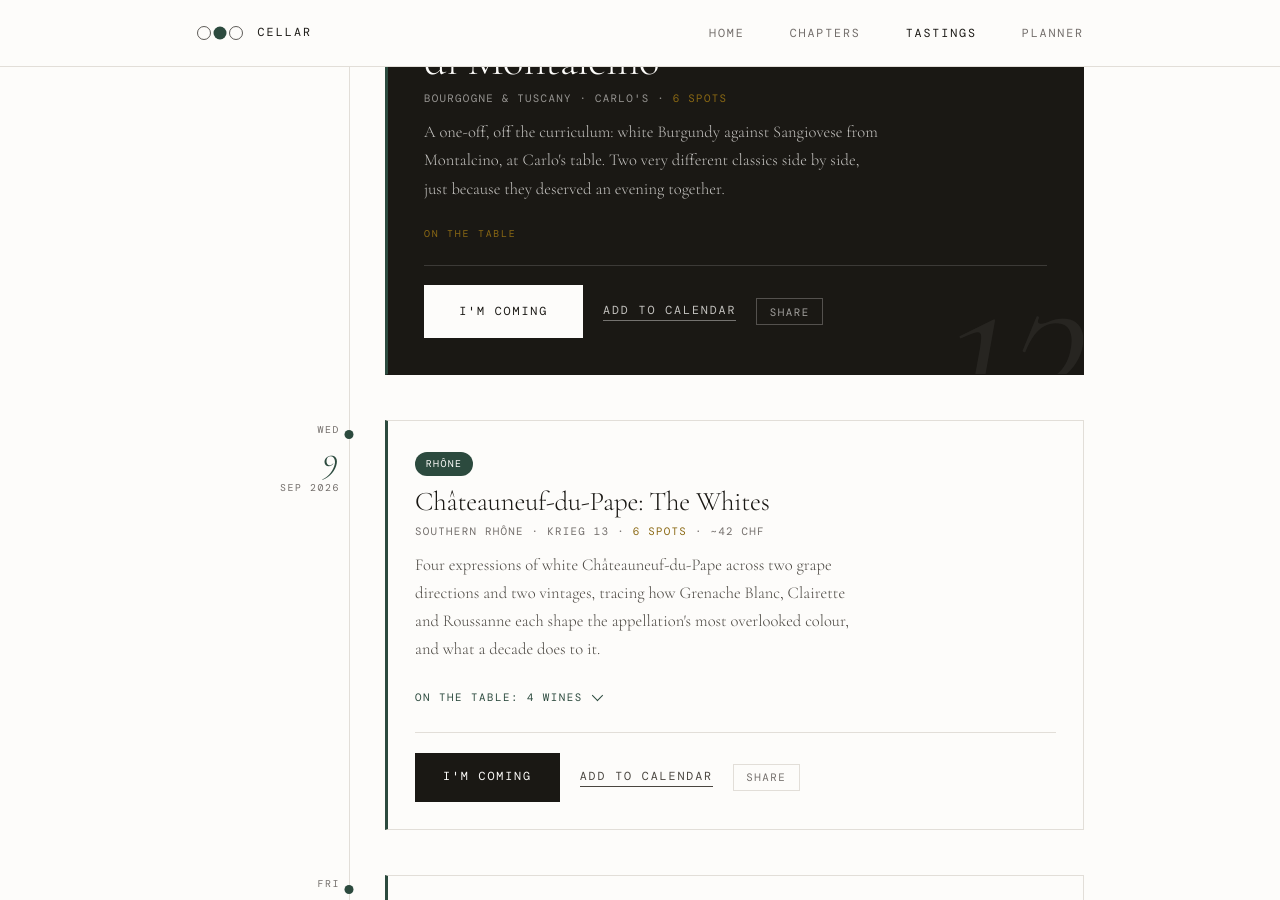
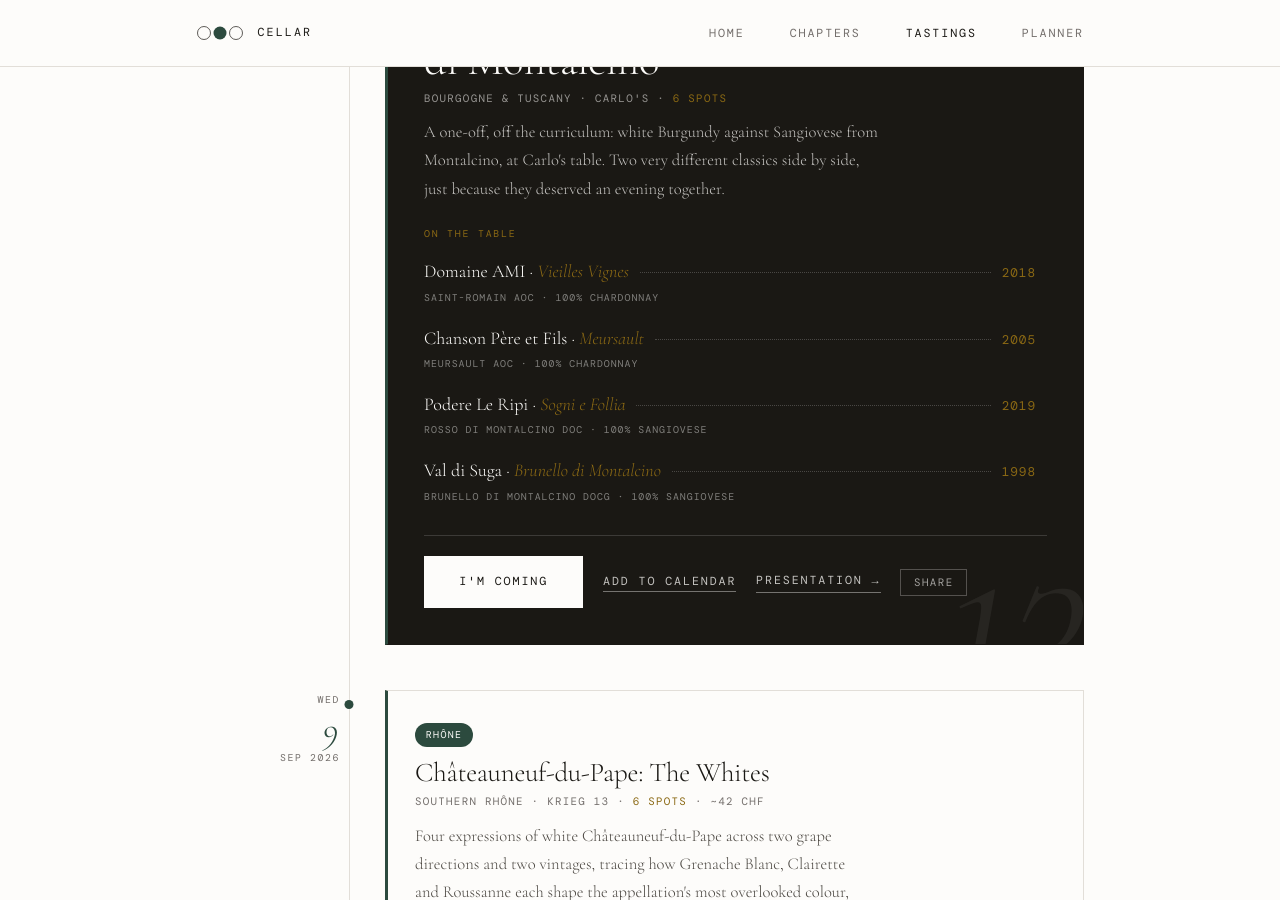
Before and after one commit to silviodirubbo/cellar, a Jekyll site: the page built from tastings/index.html, in a window 1280 px wide and 900 px high, scrolled down 939 px. Built offline with Jekyll 4.4.1, drawn with Linux system fonts in a browser that asks for light colours; some web fonts are replaced.

Commit message:
Build presentation deck for the Bourgogne Chardonnay & Brunello tasting
10-slide deck for the one-off, off-curriculum tasting at Carlo's on
2026-08-13: a split cover introducing both grapes at once, a plain
grape-name divider for Chardonnay (Saint-Romain and Meursault are two
different villages, so no single ig-grid fits), France and Bourgogne
maps, the two white wine slides, a Sangiovese divider with a full
ig-grid (both Italian wines share the Montalcino commune), the Tuscany
map, and the two red wine slides sharing one Montalcino map asset.

Fills in the wines list and sets slides: true on the already-present
_data/tastings.yml entry. chapter/chapter_order and cost_estimate stay
omitted, matching the guard clauses already in tastings/index.html,
chapters/index.html and planner/index.html.

Copies map_france.jpg from an existing deck's assets rather than
fetching a new one. All other map, bottle and QR images are expected
but not yet supplied, listed per-slide in the deck's comment headers.

```diff
--- a/_data/tastings.yml
+++ b/_data/tastings.yml
@@ -134,7 +134,28 @@
   status: upcoming
   spots_total: 6
   featured: false
-  wines: []
+  slides: true
+  wines:
+    - name: "Vieilles Vignes"
+      producer: "Domaine AMI"
+      vintage: 2018
+      appellation: "Saint-Romain AOC"
+      blend: "100% Chardonnay"
+    - name: "Meursault"
+      producer: "Chanson Père et Fils"
+      vintage: 2005
+      appellation: "Meursault AOC"
+      blend: "100% Chardonnay"
+    - name: "Sogni e Follia"
+      producer: "Podere Le Ripi"
+      vintage: 2019
+      appellation: "Rosso di Montalcino DOC"
+      blend: "100% Sangiovese"
+    - name: "Brunello di Montalcino"
+      producer: "Val di Suga"
+      vintage: 1998
+      appellation: "Brunello di Montalcino DOCG"
+      blend: "100% Sangiovese"
 
 - slug: chateauneuf-du-pape-the-whites
   title: "Châteauneuf-du-Pape: The Whites"
--- /dev/null
+++ b/_tastings/bourgogne-chardonnay-brunello.html
@@ -0,0 +1,433 @@
+---
+layout: presentation
+title: "Bourgogne Chardonnay & Brunello di Montalcino"
+---
+<style>
+:root {
+  --warm-white: #FDFCFA;
+  --off-white:  #F7F5F0;
+  --ink:        #1A1814;
+  --ink-mid:    #4A4640;
+  --ink-light:  #736E6B;
+  --green:      #2C4A3E;
+  --gold:       #8B6914;
+  --rule:       #E2DED8;
+}
+
+.slide {
+  position: absolute;
+  inset: 0;
+  width: 1280px;
+  height: 720px;
+  display: none;
+}
+.slide.active { display: flex; }
+
+/* ── COVER ──────────────────────────────────────────── */
+.slide-cover {
+  background: var(--ink) url('{{ site.baseurl }}/assets/tastings/bourgogne-chardonnay-brunello/cover.jpg') center/cover no-repeat;
+  flex-direction: column; align-items: center; justify-content: center;
+  text-align: center; cursor: pointer; position: relative;
+}
+.slide-cover::before {
+  content: '';
+  position: absolute; inset: 0;
+  background: rgba(26,24,20,.62);
+  z-index: 0;
+}
+.cover-content { display: flex; flex-direction: column; align-items: center; position: relative; z-index: 1; }
+.eyebrow {
+  font-family: 'DM Mono', monospace; font-weight: 300; font-size: 11px;
+  letter-spacing: .16em; text-transform: uppercase; color: var(--ink-light); margin-bottom: 36px;
+}
+.cover-rule { width: 40px; height: 1px; background: var(--gold); margin: 28px auto; }
+.cover-meta {
+  font-family: 'DM Mono', monospace; font-weight: 300; font-size: 10px;
+  letter-spacing: .14em; text-transform: uppercase; color: rgba(253,252,250,.55);
+}
+
+/* ── COVER, SPLIT VARIANT ───────────────────────────────
+   One-off tasting, two grapes/regions at once rather than the usual
+   single cover-title/cover-subtitle pair. Two half-width columns
+   divided by a vertical rule, reusing the deck's existing color
+   tokens and type (Cormorant Garamond for the grape names, DM Mono
+   for the eyebrow/meta lines) rather than inventing new ones. */
+.cover-split {
+  display: flex; flex-direction: row; align-items: center; justify-content: center;
+  width: 100%; max-width: 1120px; position: relative; z-index: 1;
+}
+.cover-half {
+  flex: 1 1 50%;
+  display: flex; flex-direction: column; align-items: center; justify-content: center;
+  text-align: center; padding: 0 56px;
+}
+.cover-half-title { font-size: 72px; font-weight: 300; line-height: 1; color: var(--warm-white); letter-spacing: -.01em; }
+.cover-half-subtitle {
+  font-size: 19px; font-weight: 300; font-style: italic; color: var(--warm-white);
+  margin-top: 10px; opacity: .8;
+}
+.cover-split-rule { width: 1px; align-self: stretch; margin: 10px 0; background: rgba(253,252,250,.22); }
+
+/* ── WHITE DIVIDER SLIDE ─────────────────────────────────
+   New slide type, not present in any other deck: a plain grape-name
+   divider with no appellation/character/soil grid, for the Chardonnay
+   split (slide 2) where two villages/producers are covered at once
+   and no single ig-grid row could describe both truthfully. Reuses
+   the .intro-label / .intro-grapes / .intro-grape-primary / .intro-vline
+   type treatment from the standard grape-intro slide so it still reads
+   as part of the same family. */
+.slide-divider {
+  background: var(--warm-white); color: var(--ink);
+  flex-direction: column; align-items: center; justify-content: center;
+  text-align: center; padding: 72px; cursor: pointer;
+}
+.divider-caption {
+  font-size: 19px; font-weight: 300; font-style: italic; color: var(--ink-light);
+}
+
+/* ── GRAPE INTRO ────────────────────────────────────── */
+.slide-intro {
+  background: var(--warm-white); color: var(--ink);
+  flex-direction: column; align-items: center; justify-content: center;
+  text-align: center; padding: 72px; cursor: pointer;
+}
+.intro-label {
+  font-family: 'DM Mono', monospace; font-weight: 300; font-size: 10px;
+  letter-spacing: .18em; text-transform: uppercase; color: var(--ink-light); margin-bottom: 18px;
+}
+.intro-grapes {
+  display: flex; flex-direction: column; align-items: center; justify-content: center; line-height: 1;
+}
+.intro-grape-primary { font-size: 112px; font-weight: 300; color: var(--ink); letter-spacing: -.02em; }
+.intro-vline { width: 1px; height: 38px; background: var(--rule); margin: 28px auto; }
+.intro-grid { display: grid; grid-template-columns: repeat(3, 1fr); gap: 48px; max-width: 640px; }
+.ig-label {
+  font-family: 'DM Mono', monospace; font-weight: 300; font-size: 9px;
+  letter-spacing: .16em; text-transform: uppercase; color: var(--ink-light); margin-bottom: 8px;
+}
+.ig-val { font-size: 14px; font-weight: 300; color: var(--ink-mid); line-height: 1.5; }
+.ig-val em { color: var(--green); font-style: italic; }
+
+/* ── MAP-ONLY SLIDE ─────────────────────────────────── */
+.slide-map {
+  background: var(--warm-white);
+  flex-direction: column; align-items: center; justify-content: center; cursor: pointer;
+}
+.slide-map img { max-width: 100%; max-height: 100%; object-fit: contain; display: block; }
+.map-label-center {
+  position: absolute; bottom: 16px; left: 16px;
+  font-family: 'DM Mono', monospace; font-weight: 300; font-size: 8px;
+  letter-spacing: .14em; text-transform: uppercase; color: var(--ink);
+  background: rgba(253,252,250,.9); padding: 5px 9px;
+}
+
+/* ── WINE SLIDE ─────────────────────────────────────── */
+.slide-wine { background: var(--warm-white); color: var(--ink); flex-direction: row; }
+.wine-map {
+  width: 853px; height: 720px; flex: 0 0 853px;
+  position: relative; overflow: hidden; background: var(--warm-white); cursor: pointer;
+  display: flex; align-items: center; justify-content: center;
+}
+.wine-map img { width: 100%; height: 100%; object-fit: contain; object-position: center; display: block; }
+.map-tag {
+  position: absolute; bottom: 16px; left: 16px;
+  font-family: 'DM Mono', monospace; font-weight: 300; font-size: 8px;
+  letter-spacing: .14em; text-transform: uppercase; color: var(--ink);
+  background: rgba(253,252,250,.9); padding: 5px 9px;
+}
+.wine-panel {
+  width: 427px; height: 720px; flex: 0 0 427px;
+  display: flex; flex-direction: column;
+  padding: 62px 35px 60px;
+  border-left: 1px solid var(--rule); background: var(--warm-white);
+}
+.panel-head { flex: 0 0 auto; }
+.w-counter {
+  font-family: 'DM Mono', monospace; font-weight: 300; font-size: 9px;
+  letter-spacing: .16em; text-transform: uppercase; color: var(--ink-light); margin-bottom: 6px;
+}
+.w-appellation {
+  font-family: 'DM Mono', monospace; font-weight: 300; font-size: 9px;
+  letter-spacing: .13em; text-transform: uppercase; color: var(--gold); margin-bottom: 16px;
+}
+.w-hrule { width: 100%; height: 1px; background: var(--rule); }
+.wine-bottle {
+  flex: 1 1 auto; min-height: 0;
+  display: flex; align-items: center; justify-content: center; padding: 16px 0;
+}
+.wine-bottle img {
+  max-height: 100%; max-width: 68%; object-fit: contain;
+  filter: drop-shadow(0 4px 24px rgba(26,24,20,.07));
+}
+.wine-info {
+  flex: 0 0 auto;
+  padding-top: 18px; border-top: 1px solid var(--rule);
+  display: flex; align-items: flex-end; justify-content: space-between; gap: 16px;
+}
+.info-text { flex: 1 1 auto; min-width: 0; }
+.w-name { font-size: 26px; font-weight: 300; color: var(--ink); line-height: 1.12; margin-bottom: 3px; }
+.w-producer { font-size: 14px; font-weight: 300; font-style: italic; color: var(--green); margin-bottom: 11px; }
+.w-meta { display: flex; align-items: baseline; gap: 8px; margin-bottom: 4px; }
+.w-ml {
+  font-family: 'DM Mono', monospace; font-weight: 300; font-size: 8px;
+  letter-spacing: .14em; text-transform: uppercase; color: var(--ink-light); min-width: 46px;
+}
+.w-mv { font-size: 13px; font-weight: 300; color: var(--ink-mid); }
+.wine-qr { flex: 0 0 auto; display: flex; flex-direction: column; align-items: center; gap: 6px; }
+.wine-qr img { width: 74px; height: 74px; object-fit: contain; display: block; }
+.qr-label {
+  font-family: 'DM Mono', monospace; font-weight: 300; font-size: 7px;
+  letter-spacing: .12em; text-transform: uppercase; color: var(--ink-light);
+  text-align: center; line-height: 1.6;
+}
+</style>
+
+<!-- ─────────────────────────────────────────────────────────
+     SLIDE 1 · COVER, SPLIT (Chardonnay | Brunello)
+     Image: assets/tastings/bourgogne-chardonnay-brunello/cover.jpg
+     ───────────────────────────────────────────────────────── -->
+{% assign this_tasting = site.data.tastings | where: "slug", page.slug | first %}
+<div class="slide slide-cover active">
+  <div class="cover-content">
+    <div class="eyebrow">Wine Tasting · {{ this_tasting.date | date: "%-d %B %Y" }}</div>
+    <div class="cover-split">
+      <div class="cover-half">
+        <div class="cover-half-title">Chardonnay</div>
+        <div class="cover-half-subtitle">Bourgogne</div>
+      </div>
+      <div class="cover-split-rule"></div>
+      <div class="cover-half">
+        <div class="cover-half-title">Brunello</div>
+        <div class="cover-half-subtitle">di Montalcino</div>
+      </div>
+    </div>
+    <div class="cover-rule"></div>
+    <div class="cover-meta">Four wines · Two regions · One evening</div>
+    <div class="cover-meta-gold">Saint-Romain &middot; Meursault &middot; Rosso di Montalcino &middot; Brunello</div>
+  </div>
+</div>
+
+<!-- ─────────────────────────────────────────────────────────
+     SLIDE 2 · WHITE DIVIDER · CHARDONNAY
+     No images needed. New .slide-divider type: Saint-Romain (AMI)
+     and Meursault (Chanson) are two different villages, so this
+     stays a plain grape-name divider rather than a single-appellation
+     ig-grid like .slide-intro (which would misdescribe one of the two).
+     ───────────────────────────────────────────────────────── -->
+<div class="slide slide-divider">
+  <div class="intro-label">The Grape</div>
+  <div class="intro-grapes">
+    <div class="intro-grape-primary">Chardonnay</div>
+  </div>
+  <div class="intro-vline"></div>
+  <div class="divider-caption">Two villages, C&ocirc;te de Beaune</div>
+</div>
+
+<!-- ─────────────────────────────────────────────────────────
+     SLIDE 3 · FRANCE MAP
+     Image: assets/tastings/bourgogne-chardonnay-brunello/map_france.jpg
+     (same source asset as cote-rotie-horizontal / condrieu-horizontal,
+     copied into this deck's own folder, not fetched fresh)
+     ───────────────────────────────────────────────────────── -->
+<div class="slide slide-map" style="position:relative;">
+  <img src="{{ site.baseurl }}/assets/tastings/bourgogne-chardonnay-brunello/map_france.jpg" alt="France · Wine Regions" loading="lazy">
+  <div class="map-label-center">France · Wine Regions</div>
+</div>
+
+<!-- ─────────────────────────────────────────────────────────
+     SLIDE 4 · BOURGOGNE / CÔTE DE BEAUNE MAP
+     Image: assets/tastings/bourgogne-chardonnay-brunello/map_bourgogne.jpg
+     NEW ASSET — does not exist in the repo yet, needed from Silvio.
+     ───────────────────────────────────────────────────────── -->
+<div class="slide slide-map" style="position:relative;">
+  <img src="{{ site.baseurl }}/assets/tastings/bourgogne-chardonnay-brunello/map_bourgogne.jpg" alt="Bourgogne · Côte de Beaune" loading="lazy">
+  <div class="map-label-center">Bourgogne · C&ocirc;te de Beaune</div>
+</div>
+
+<!-- ─────────────────────────────────────────────────────────
+     SLIDE 5 · WINE 1 · DOMAINE AMI · SAINT-ROMAIN VIEILLES VIGNES
+     Map:    assets/tastings/bourgogne-chardonnay-brunello/map_saint_romain.jpg
+             NEW ASSET — Saint-Romain-specific (village zoom), separate
+             from Meursault's own map since they are different villages,
+             unlike Côte-Rôtie where all 3 wines share one appellation map.
+     Bottle: assets/tastings/bourgogne-chardonnay-brunello/bottle_ami.png
+     QR:     assets/tastings/bourgogne-chardonnay-brunello/qr_ami.png
+             NEW ASSET — target https://www.domaineami.com/ needs to be
+             generated externally as a QR image, the same way every other
+             deck's QR is a static image rather than a live link in the HTML.
+     ───────────────────────────────────────────────────────── -->
+<div class="slide slide-wine">
+  <div class="wine-map">
+    <img src="{{ site.baseurl }}/assets/tastings/bourgogne-chardonnay-brunello/map_saint_romain.jpg" alt="Saint-Romain · Côte de Beaune" loading="lazy">
+    <div class="map-tag">Saint-Romain · C&ocirc;te de Beaune</div>
+  </div>
+  <div class="wine-panel">
+    <div class="panel-head">
+      <div class="w-counter">01 / 04</div>
+      <div class="w-appellation">Saint-Romain AOC · Vieilles Vignes</div>
+      <div class="w-hrule"></div>
+    </div>
+    <div class="wine-bottle">
+      <img src="{{ site.baseurl }}/assets/tastings/bourgogne-chardonnay-brunello/bottle_ami.png" alt="Vieilles Vignes" loading="lazy">
+    </div>
+    <div class="wine-info">
+      <div class="info-text">
+        <div class="w-name">Vieilles Vignes</div>
+        <div class="w-producer">Domaine AMI</div>
+        <div class="w-meta"><span class="w-ml">Vintage</span><span class="w-mv">2018</span></div>
+        <div class="w-meta"><span class="w-ml">Blend</span><span class="w-mv">100% Chardonnay</span></div>
+      </div>
+      <div class="wine-qr">
+        <img src="{{ site.baseurl }}/assets/tastings/bourgogne-chardonnay-brunello/qr_ami.png" alt="QR code for Domaine AMI" loading="lazy">
+      </div>
+    </div>
+  </div>
+</div>
+
+<!-- ─────────────────────────────────────────────────────────
+     SLIDE 6 · WINE 2 · CHANSON PÈRE ET FILS · MEURSAULT
+     Map:    assets/tastings/bourgogne-chardonnay-brunello/map_meursault.jpg
+             NEW ASSET — Meursault-specific (village zoom), separate
+             from Saint-Romain's own map per slide 5's note.
+     Bottle: assets/tastings/bourgogne-chardonnay-brunello/bottle_chanson.png
+     QR:     assets/tastings/bourgogne-chardonnay-brunello/qr_chanson.png
+             NEW ASSET — target https://www.domaine-chanson.com/vin/meursault/,
+             same QR-image flag as slide 5.
+     ───────────────────────────────────────────────────────── -->
+<div class="slide slide-wine">
+  <div class="wine-map">
+    <img src="{{ site.baseurl }}/assets/tastings/bourgogne-chardonnay-brunello/map_meursault.jpg" alt="Meursault · Côte de Beaune" loading="lazy">
+    <div class="map-tag">Meursault · C&ocirc;te de Beaune</div>
+  </div>
+  <div class="wine-panel">
+    <div class="panel-head">
+      <div class="w-counter">02 / 04</div>
+      <div class="w-appellation">Meursault AOC</div>
+      <div class="w-hrule"></div>
+    </div>
+    <div class="wine-bottle">
+      <img src="{{ site.baseurl }}/assets/tastings/bourgogne-chardonnay-brunello/bottle_chanson.png" alt="Meursault" loading="lazy">
+    </div>
+    <div class="wine-info">
+      <div class="info-text">
+        <div class="w-name">Meursault</div>
+        <div class="w-producer">Chanson P&egrave;re et Fils</div>
+        <div class="w-meta"><span class="w-ml">Vintage</span><span class="w-mv">2005</span></div>
+        <div class="w-meta"><span class="w-ml">Blend</span><span class="w-mv">100% Chardonnay</span></div>
+      </div>
+      <div class="wine-qr">
+        <img src="{{ site.baseurl }}/assets/tastings/bourgogne-chardonnay-brunello/qr_chanson.png" alt="QR code for Chanson Père et Fils" loading="lazy">
+      </div>
+    </div>
+  </div>
+</div>
+
+<!-- ─────────────────────────────────────────────────────────
+     SLIDE 7 · WHITE DIVIDER · SANGIOVESE
+     No images needed. Unlike slide 2, both Italian wines (Rosso di
+     Montalcino and Brunello di Montalcino) are the same commune, so
+     this one carries the full .slide-intro ig-grid like existing
+     decks, titled by grape (matching every other .slide-intro:
+     Côte-Rôtie says "Syrah & Viognier", Condrieu says "Viognier")
+     rather than by country/region.
+     ───────────────────────────────────────────────────────── -->
+<div class="slide slide-intro">
+  <div class="intro-label">The Grape</div>
+  <div class="intro-grapes">
+    <div class="intro-grape-primary">Sangiovese</div>
+  </div>
+  <div class="intro-vline"></div>
+  <div class="intro-grid">
+    <div><div class="ig-label">Appellation</div><div class="ig-val">Montalcino<br>Tuscany</div></div>
+    <div><div class="ig-label">Character</div><div class="ig-val"><em>Cherry · Leather<br>Tobacco · Dried herbs</em></div></div>
+    <div><div class="ig-label">Soil</div><div class="ig-val">Galestro &amp; tufo<br>varied by exposure</div></div>
+  </div>
+</div>
+
+<!-- ─────────────────────────────────────────────────────────
+     SLIDE 8 · TUSCANY MAP
+     Image: assets/tastings/bourgogne-chardonnay-brunello/map_tuscany.jpg
+     NEW ASSET — does not exist in the repo yet, needed from Silvio.
+     ───────────────────────────────────────────────────────── -->
+<div class="slide slide-map" style="position:relative;">
+  <img src="{{ site.baseurl }}/assets/tastings/bourgogne-chardonnay-brunello/map_tuscany.jpg" alt="Tuscany · Wine Regions" loading="lazy">
+  <div class="map-label-center">Tuscany · Wine Regions</div>
+</div>
+
+<!-- ─────────────────────────────────────────────────────────
+     SLIDE 9 · WINE 3 · PODERE LE RIPI · ROSSO DI MONTALCINO SOGNI E FOLLIA
+     Map:    assets/tastings/bourgogne-chardonnay-brunello/map_montalcino.jpg
+             NEW ASSET — shared with slide 10 (same commune, matching
+             the Côte-Rôtie precedent of one appellation map for every
+             wine from that appellation).
+     Bottle: assets/tastings/bourgogne-chardonnay-brunello/bottle_leripi.png
+     QR:     assets/tastings/bourgogne-chardonnay-brunello/qr_leripi.png
+             NEW ASSET — target
+             https://www.podereleripi.com/our-montalcino-wines/sogni-e-follia/,
+             same QR-image flag as slides 5 and 6.
+     ───────────────────────────────────────────────────────── -->
+<div class="slide slide-wine">
+  <div class="wine-map">
+    <img src="{{ site.baseurl }}/assets/tastings/bourgogne-chardonnay-brunello/map_montalcino.jpg" alt="Montalcino · Tuscany" loading="lazy">
+    <div class="map-tag">Montalcino · Tuscany</div>
+  </div>
+  <div class="wine-panel">
+    <div class="panel-head">
+      <div class="w-counter">03 / 04</div>
+      <div class="w-appellation">Rosso di Montalcino DOC · Sogni e Follia</div>
+      <div class="w-hrule"></div>
+    </div>
+    <div class="wine-bottle">
+      <img src="{{ site.baseurl }}/assets/tastings/bourgogne-chardonnay-brunello/bottle_leripi.png" alt="Sogni e Follia" loading="lazy">
+    </div>
+    <div class="wine-info">
+      <div class="info-text">
+        <div class="w-name">Sogni e Follia</div>
+        <div class="w-producer">Podere Le Ripi</div>
+        <div class="w-meta"><span class="w-ml">Vintage</span><span class="w-mv">2019</span></div>
+        <div class="w-meta"><span class="w-ml">Blend</span><span class="w-mv">100% Sangiovese</span></div>
+      </div>
+      <div class="wine-qr">
+        <img src="{{ site.baseurl }}/assets/tastings/bourgogne-chardonnay-brunello/qr_leripi.png" alt="QR code for Podere Le Ripi" loading="lazy">
+      </div>
+    </div>
+  </div>
+</div>
+
+<!-- ─────────────────────────────────────────────────────────
+     SLIDE 10 · WINE 4 · VAL DI SUGA · BRUNELLO DI MONTALCINO
+     Map:    assets/tastings/bourgogne-chardonnay-brunello/map_montalcino.jpg
+             (same shared asset as slide 9, per that slide's note)
+     Bottle: assets/tastings/bourgogne-chardonnay-brunello/bottle_valdisuga.png
+     QR:     assets/tastings/bourgogne-chardonnay-brunello/qr_valdisuga.png
+             NEW ASSET — target
+             https://www.valdisuga.com/en/i-vini/brunello-di-montalcino-docg/,
+             same QR-image flag as slides 5, 6 and 9.
+     ───────────────────────────────────────────────────────── -->
+<div class="slide slide-wine">
+  <div class="wine-map">
+    <img src="{{ site.baseurl }}/assets/tastings/bourgogne-chardonnay-brunello/map_montalcino.jpg" alt="Montalcino · Tuscany" loading="lazy">
+    <div class="map-tag">Montalcino · Tuscany</div>
+  </div>
+  <div class="wine-panel">
+    <div class="panel-head">
+      <div class="w-counter">04 / 04</div>
+      <div class="w-appellation">Brunello di Montalcino DOCG</div>
+      <div class="w-hrule"></div>
+    </div>
+    <div class="wine-bottle">
+      <img src="{{ site.baseurl }}/assets/tastings/bourgogne-chardonnay-brunello/bottle_valdisuga.png" alt="Brunello di Montalcino" loading="lazy">
+    </div>
+    <div class="wine-info">
+      <div class="info-text">
+        <div class="w-name">Brunello di Montalcino</div>
+        <div class="w-producer">Val di Suga</div>
+        <div class="w-meta"><span class="w-ml">Vintage</span><span class="w-mv">1998</span></div>
+        <div class="w-meta"><span class="w-ml">Blend</span><span class="w-mv">100% Sangiovese</span></div>
+      </div>
+      <div class="wine-qr">
+        <img src="{{ site.baseurl }}/assets/tastings/bourgogne-chardonnay-brunello/qr_valdisuga.png" alt="QR code for Val di Suga" loading="lazy">
+      </div>
+    </div>
+  </div>
+</div>
```
Also changed, not shown: assets/tastings/bourgogne-chardonnay-brunello/map_france.jpg (added).
